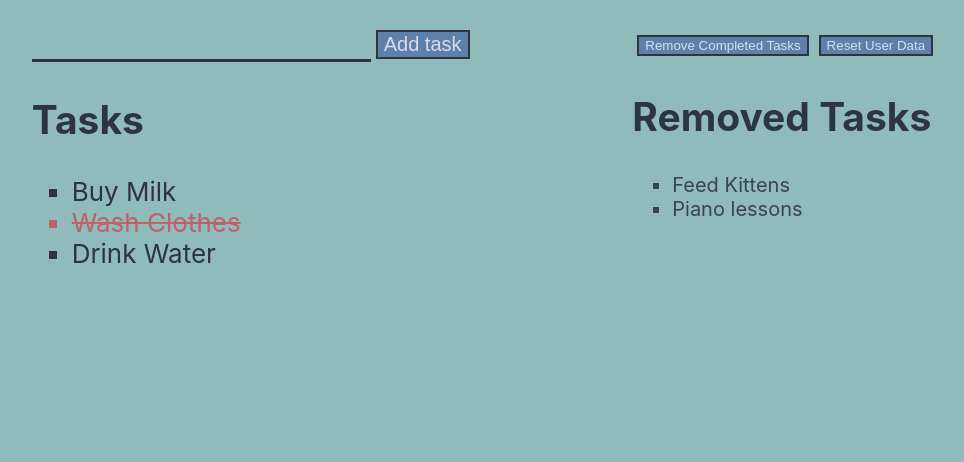
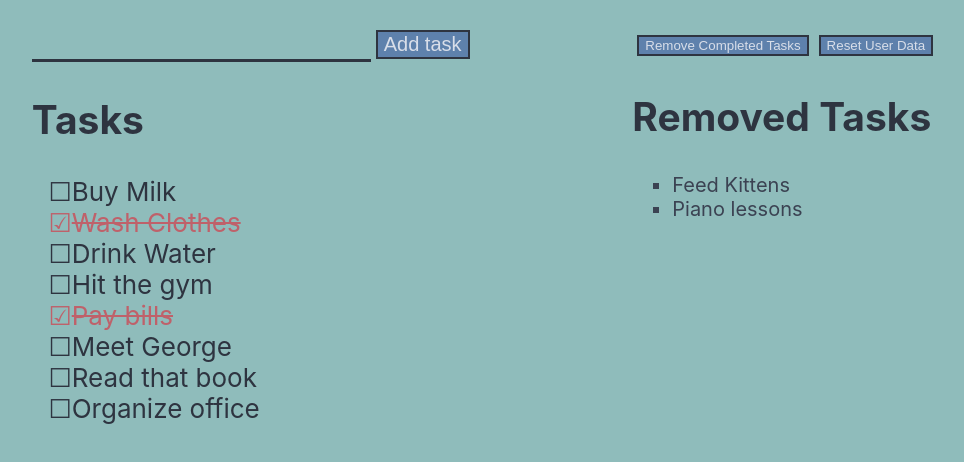
Before and after one commit to rs4231199/todo-web-app-react, a React (Create React App) app: page / in a window 1280 px wide. Shown: the top 462 px of the page, without its empty margins (116-1080 px from the left). Built offline with nearby package versions, Linux system fonts and the light colour scheme; no server answers.

Commit message:
(+/-) List rendering: Replace index with id

```diff
--- a/src/App.css
+++ b/src/App.css
@@ -47,11 +47,13 @@ input:focus {
 
 .task {
   cursor: pointer;
+  list-style-type: "\2610";
 }
 
 .task-completed {
   text-decoration: line-through;
   color: var(--nord11);
+  list-style-type: "\2611";
 }
 
 button {
--- a/src/App.js
+++ b/src/App.js
@@ -13,9 +13,10 @@ import './App.css'
 import './themes/nord.css'
 
 let uid
+let lastId = loremTasks.tasks.at(-1).id
 
 function App() {
-  const [data, setData] = useState(loremTasks)
+  const [data, setData] = useState(JSON.parse(JSON.stringify(loremTasks)))
   const [loading, setLoading] = useState(true)
 
   useEffect(() => {
@@ -25,7 +26,9 @@ function App() {
         const docSnap = await getDoc(doc(db, 'todos', uid))
 
         if (docSnap.exists()) {
-          setData(docSnap.data())
+          const newData = docSnap.data()
+          lastId = newData.tasks.at(-1).id
+          setData(newData)
         } else {
           setDoc(doc(db, 'todos', uid), loremTasks)
         }
@@ -45,9 +48,10 @@ function App() {
       newData.tasks.push({
         text,
         active: true,
+        id: ++lastId,
       })
+      setDoc(doc(db, 'todos', uid), newData)
       setData(newData)
-      setDoc(doc(db, 'todos', uid), newData)
     },
     // integer
     toggleTaskStatus: function (index) {
@@ -56,8 +60,8 @@ function App() {
         removed: [...data.removed],
       }
       newData.tasks[index].active = !(newData.tasks[index].active)
+      setDoc(doc(db, 'todos', uid), newData)
       setData(newData)
-      setDoc(doc(db, 'todos', uid), newData)
     },
     removeAllCompletedTasks: function () {
       let newData = {
@@ -70,12 +74,13 @@ function App() {
         else
           newData.removed.push(task.text)
       })
+      setDoc(doc(db, 'todos', uid), newData)
       setData(newData)
-      setDoc(doc(db, 'todos', uid), newData)
     },
     resetData: function () {
-      setData(loremTasks)
       setDoc(doc(db, 'todos', uid), loremTasks)
+      lastId = loremTasks.tasks.at(-1).id
+      setData(JSON.parse(JSON.stringify(loremTasks)))
     }
   }
 
--- a/src/components/List.js
+++ b/src/components/List.js
@@ -2,9 +2,9 @@ export default function List({ tasks, toggleTaskStatus }) {
 	const listItems = tasks.map((task, index) => {
 		return (
 			<li
-				key={index}
+				key={task.id}
 				className={
-					`task ${!task.active && 'task-completed'}`
+					`task${task.active ? '' : ' task-completed'}`
 				}
 				onClick={
 					() => toggleTaskStatus(index)
--- a/src/sampleData/index.js
+++ b/src/sampleData/index.js
@@ -1,15 +1,43 @@
 export const loremTasks = {
 	tasks: [
 		{
+			id: 1,
 			text: "Buy Milk",
 			active: true,
 		},
 		{
+			id: 2,
 			text: "Wash Clothes",
 			active: false,
 		},
 		{
+			id: 3,
 			text: "Drink Water",
+			active: true,
+		},
+		{
+			id: 4,
+			text: "Hit the gym",
+			active: true,
+		},
+		{
+			id: 5,
+			text: "Pay bills",
+			active: false,
+		},
+		{
+			id: 6,
+			text: "Meet George",
+			active: true,
+		},
+		{
+			id: 7,
+			text: "Read that book",
+			active: true,
+		},
+		{
+			id: 8,
+			text: "Organize office",
 			active: true,
 		},
 	],
```
